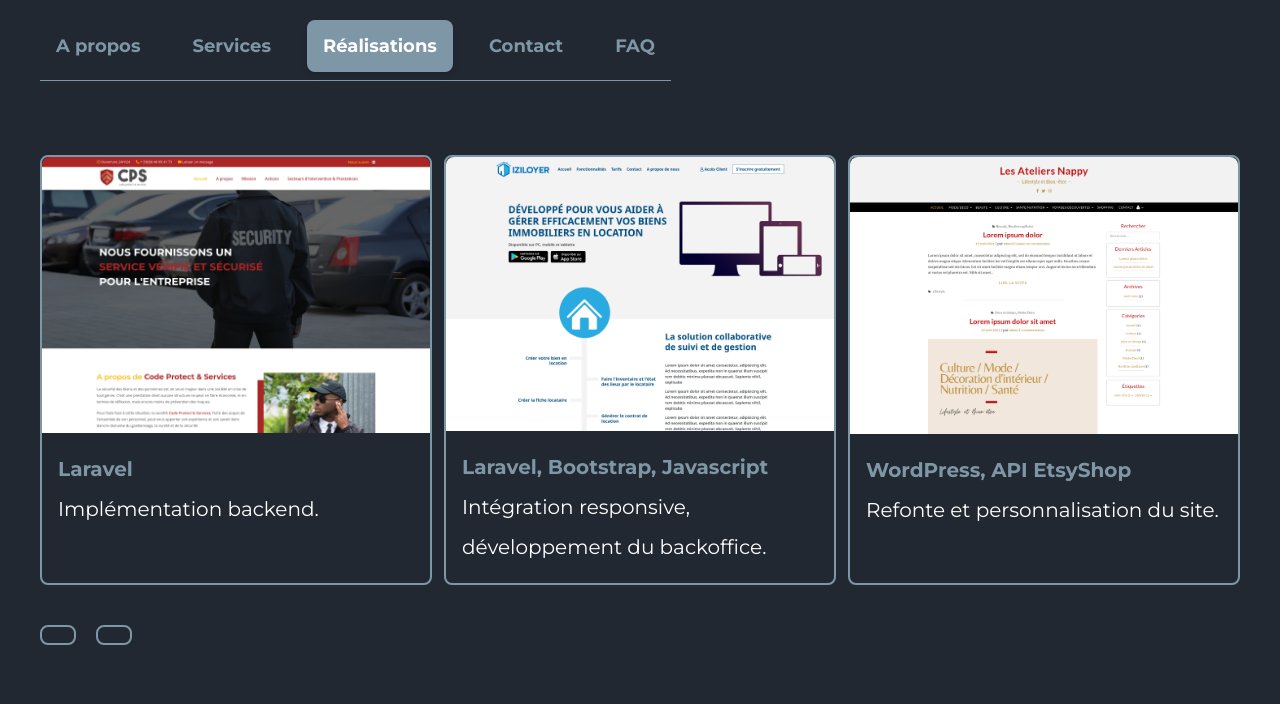
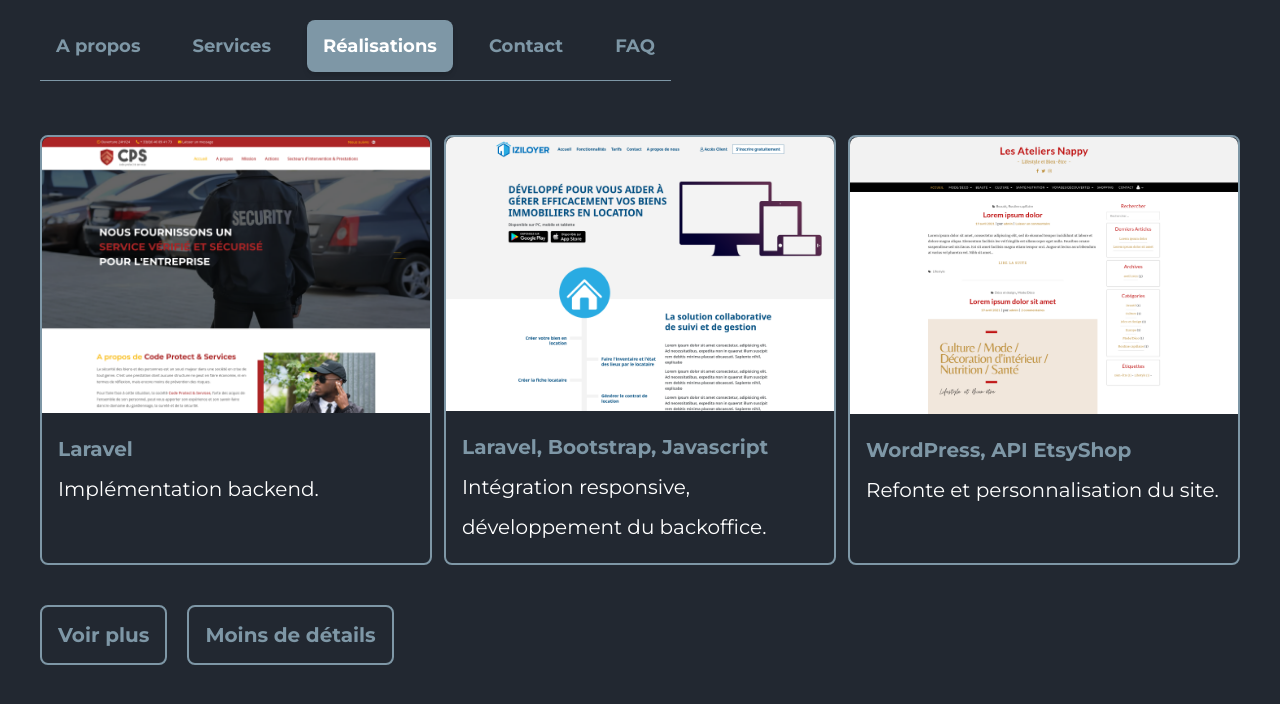
Before and after one commit to eliseekn/portfolio, a Vue app: page / in a window 1280 px wide. Both pictures are taken after a click on the link "Réalisations". Shown: the top 704 px of the page. Built offline with nearby package versions, Linux system fonts and the light colour scheme.

Commit message:
Update work page content

```diff
--- a/src/pages/work.vue
+++ b/src/pages/work.vue
@@ -23,11 +23,14 @@
             </button>
 
             <button class="btn mx-5 xl:ml-0" @click="loadMoreWork" title="Plus de réalisations">
-                <font-awesome-icon :icon="['fa-solid' , 'plus']" />
+<!--                <font-awesome-icon :icon="['fa-solid' , 'plus']" />-->
+                Voir plus
             </button>
 
             <button class="mr-5 btn" :class='showModal ? "text-white bg-[#7e97a6]" : ""' @click="showModal = !showModal" :title='showModal ? "Masquer les détails" : "Afficher les détails"'>
-                <font-awesome-icon :icon="showModal ? ['fa-solid' , 'eye-slash'] : ['fa-solid' , 'eye']" />
+<!--                <font-awesome-icon :icon="showModal ? ['fa-solid' , 'eye-slash'] : ['fa-solid' , 'eye']" />-->
+                <span v-if="showModal">Plus de détails</span>
+                <span v-else>Moins de détails</span>
             </button>
 
             <button class="btn xl:hidden" @click="props.setActivePage('Mes projets')">
```
